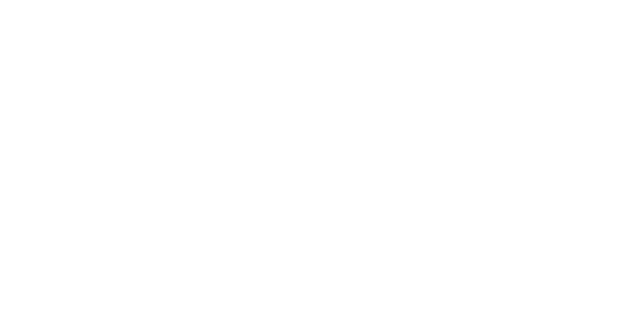
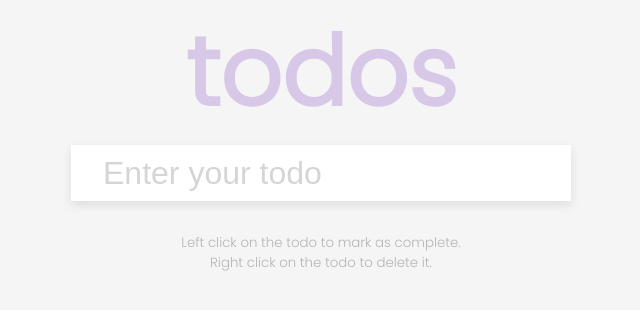
Before and after one commit to rajrpatel62499/todo-desktop-app, an Electron app: page renderer/index.html in a window 1280 px wide. Shown: the whole page, without its empty margins (319-959 px from the left). Drawn offline with Linux system fonts and the light colour scheme.

Commit message:
basic UI for the appliation is set up

```diff
--- a/renderer/index.html
+++ b/renderer/index.html
@@ -1,12 +1,29 @@
 <!DOCTYPE html>
 <html lang="en">
+
 <head>
     <meta charset="UTF-8">
     <meta http-equiv="X-UA-Compatible" content="IE=edge">
     <meta name="viewport" content="width=device-width, initial-scale=1.0">
     <title>Todo List App</title>
+    <link rel="stylesheet" href="./style.css">
+
 </head>
+
 <body>
+    <div>
+        <h1>todos</h1>
+        <form id="form">
+            <input type="text" id="input" class="input" placeholder="Enter your todo" autocomplete="off">
+            <ul class="todos" id="todos">
+            </ul>
+        </form>
+        <small class="small">Left click on the todo to mark as complete. <br> Right click on the todo to delete
+            it.</small>
+    </div>
 
+    <script defer src="./index.js"></script>
 </body>
+
+
 </html>
--- /dev/null
+++ b/renderer/index.js
@@ -0,0 +1 @@
+console.log("Index js ")
--- /dev/null
+++ b/renderer/style.css
@@ -0,0 +1,73 @@
+@import url('https://fonts.googleapis.com/css2?family=Poppins:wght@300&display=swap');
+
+*{
+    box-sizing: border-box;
+}
+
+body{
+    background-color: #f5f5f5;
+    margin: 0;
+    font-family: 'Poppins', sans-serif;
+    display: flex;
+    align-items: center;
+    flex-direction: column;
+    min-height: 100vh;
+    color: #444;
+}
+
+h1{
+    text-align: center;
+    color: rgb(175, 135, 214);
+    font-size: 6rem;
+    opacity: 0.4;
+    margin: 0;
+}
+
+form{
+    max-width: 100%;
+    width: 500px;
+    box-shadow: 0 4px 10px rgba(0, 0, 0, 0.1);
+}
+
+.input{
+    width: 100%;
+    display: block;
+    padding: 0.6rem 2rem;
+    font-size: 2rem;
+    border: none;
+    color: #444;
+
+}
+.input::placeholder{
+   color: #d5d5d5;
+}
+
+.todos{
+    background-color: white;
+    padding: 0;
+    margin: 0;
+    list-style-type: none;
+}
+
+.todos li{
+    font-size: 1.5rem;
+    padding: 1rem 2rem;
+    border-top: 1px solid #f5f5f5;
+    cursor: pointer;
+}
+.todos li.focus {
+  border: 1px solid blue;
+}
+
+.todos li.completed{
+    text-decoration: line-through;
+    color: #b5b5b5;
+}
+
+.small{
+    margin-top: 2rem;
+    color: #b5b5b5;
+    text-align: center;
+    display: flex;
+    justify-content: center;
+}
```
